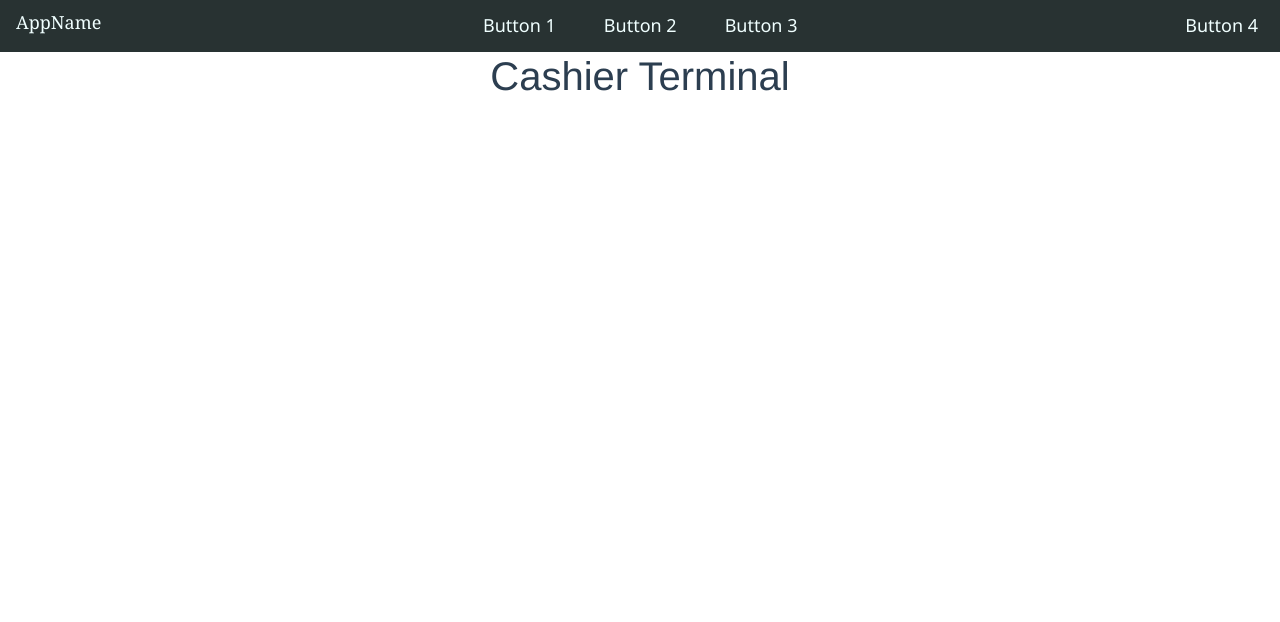
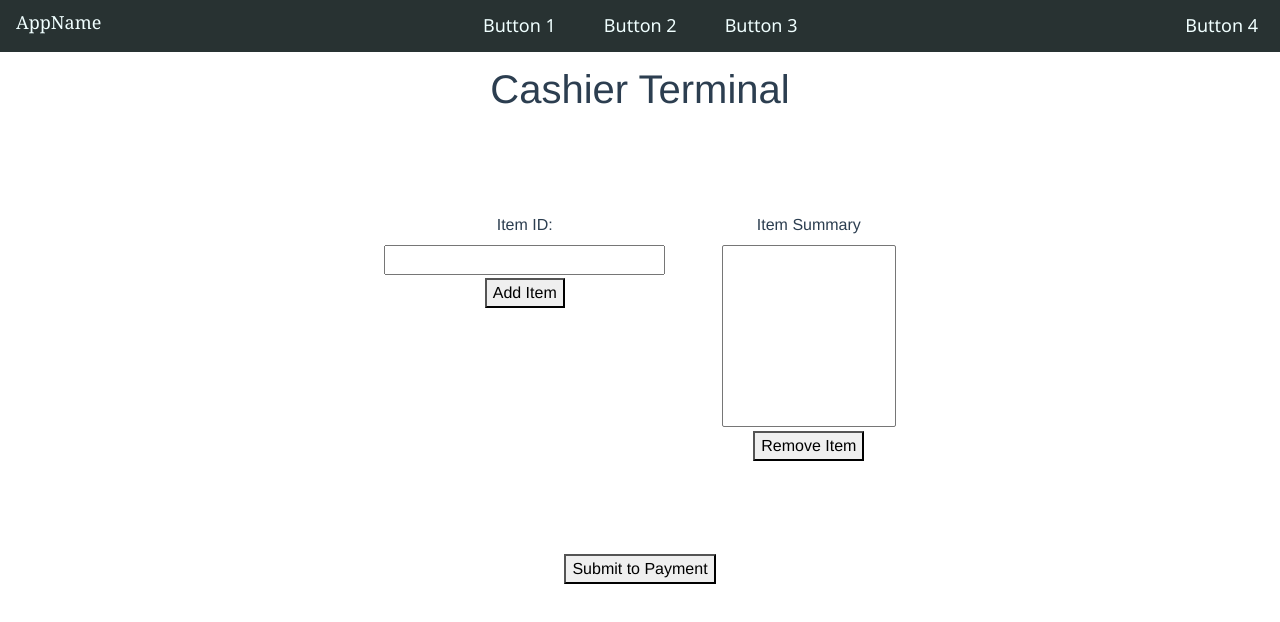
Before and after one commit to McGill-ECSE321-Winter2022/project-group-group-07, a Vue app in the folder grocerystore-frontend/: page /#/Terminal in a window 1280 px wide. Shown: the top 622 px of the page. Built offline with nearby package versions, Linux system fonts and the light colour scheme.

Commit message:
Update Terminal.vue

```diff
--- a/grocerystore-frontend/src/components/Terminal.vue
+++ b/grocerystore-frontend/src/components/Terminal.vue
@@ -9,7 +9,23 @@
   </div>
   <div><button>Button 4</button></div>
   </div>
-    <h1>Cashier Terminal</h1>
+  <h1 style="margin-top:1%;">Cashier Terminal</h1>
+  <div style="display:inline-flex; padding: 5%;">
+  <div style="display:table; padding: 5%;">
+  <label>Item ID:</label>
+  <input type="number" min="0" style="width:100%; text-align: center;"></input>
+  <button style="margin-top:1%;">Add Item</button>
+  </div>
+  <div style="display:table; padding: 5%;">
+  <label>Item Summary</label>
+  <select overflow="scroll" size="10" id="itemslists" style="width:100%; text-align: center;">
+  </select>
+  <button>Remove Item</button>
+  </div>
+  </div>
+  <div>
+  <button>Submit to Payment</button>
+  </div>
   </div>
 </template>
 
@@ -17,6 +33,9 @@
 </script>
 
 <!-- Add "scoped" attribute to limit CSS to this component only -->
+<style scoped>
+
+</style>
 <style>
 .navbar{
     height:  auto;
```
